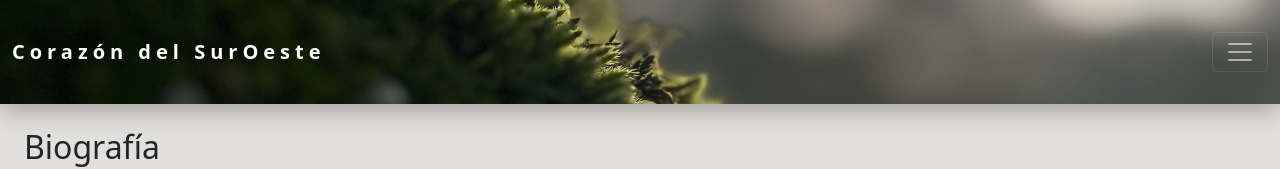
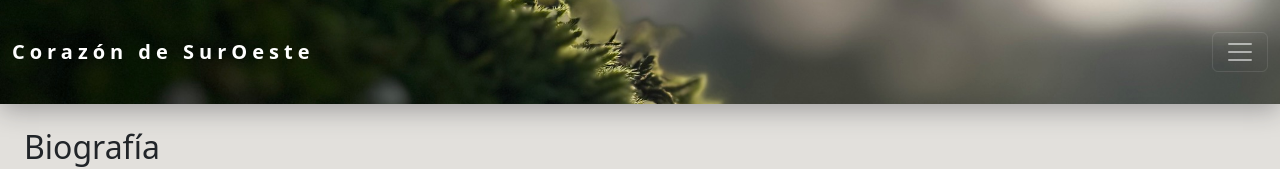
Before and after one commit to javiflore/corazondelsuroeste, an Angular app: page /inicio in a window 1280 px wide. Shown: the top 169 px of the page. Built offline with nearby package versions, Linux system fonts and the light colour scheme.

Commit message:
FIX - foto jp

```diff
--- a/src/app/components/header/header.component.html
+++ b/src/app/components/header/header.component.html
@@ -1,6 +1,6 @@
 <nav class="navbar navbar-dark bg-dark black-shadow navbar-img" id="top">
     <div class="container-fluid">
-      <div class="d-flex text-white space-letters name" [routerLink]="['/inicio']">Corazón del SurOeste</div>
+      <div class="d-flex text-white space-letters name" [routerLink]="['/inicio']">Corazón de SurOeste</div>
       <button class="navbar-toggler" type="button" data-bs-toggle="collapse" data-bs-target="#navbarDropdown" aria-controls="navbarToggleExternalContent" aria-expanded="false" aria-label="Toggle navigation">
         <span class="navbar-toggler-icon"></span>
       </button>
--- a/src/app/components/inicio/inicio.component.html
+++ b/src/app/components/inicio/inicio.component.html
@@ -33,7 +33,7 @@
     <div id="discografia">
         <div class="card mb-3">
             <a href="https://open.spotify.com/intl-es/album/2IIRERnEi0cuxMND1a0UpF">
-                <img src="../../../assets/discografia/lovingYou.jpg" class="card-img-top" alt="carátula primer album">
+                <img src="../../../assets/discografia/lovingYou.jpg" class="card-img-top" alt="carátula segundo album">
             </a>
             <div class="card-body">
               <h5 class="card-title">Loving You</h5>
```
Also changed, not shown: 1 other file (tests, documents, lock files or other folders).
